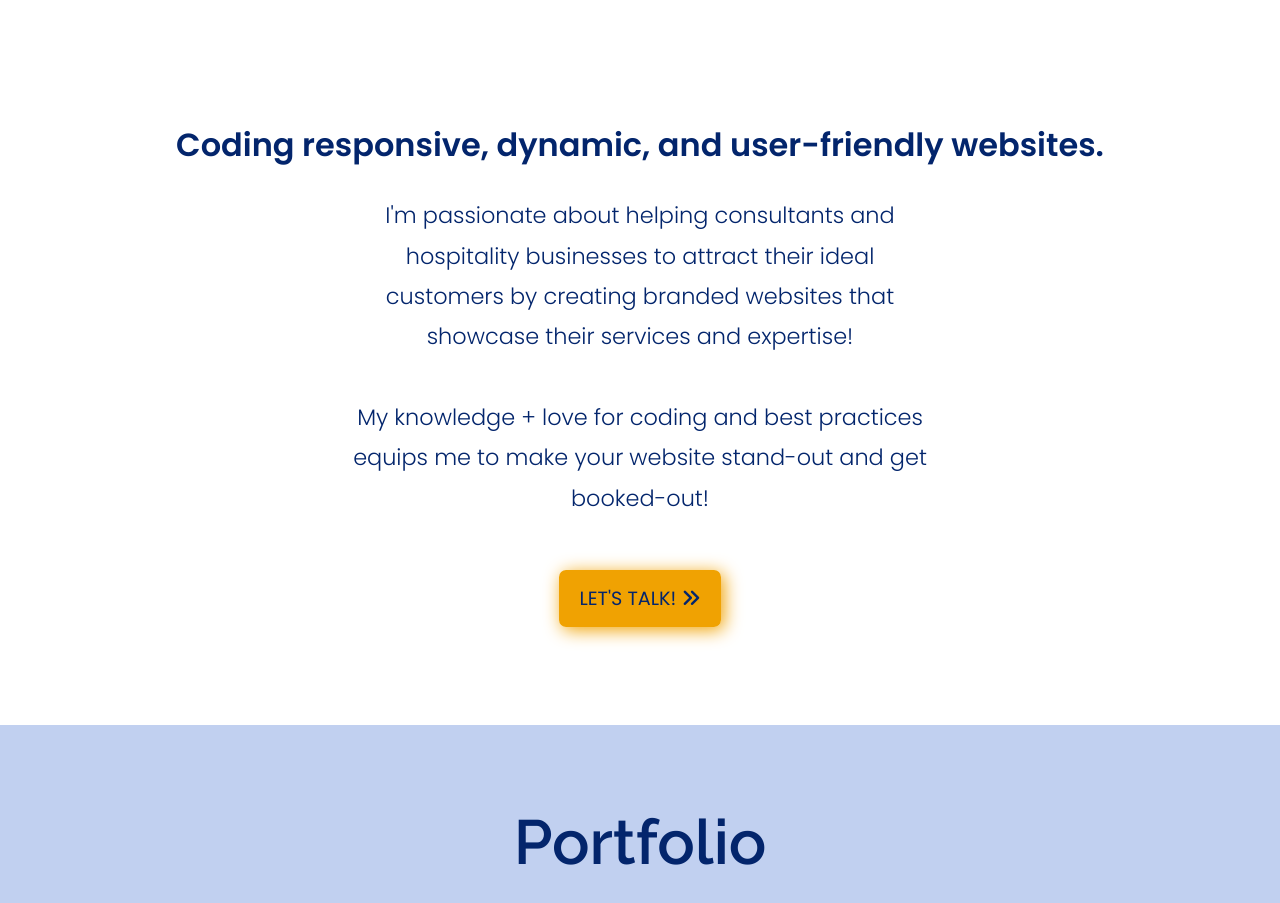
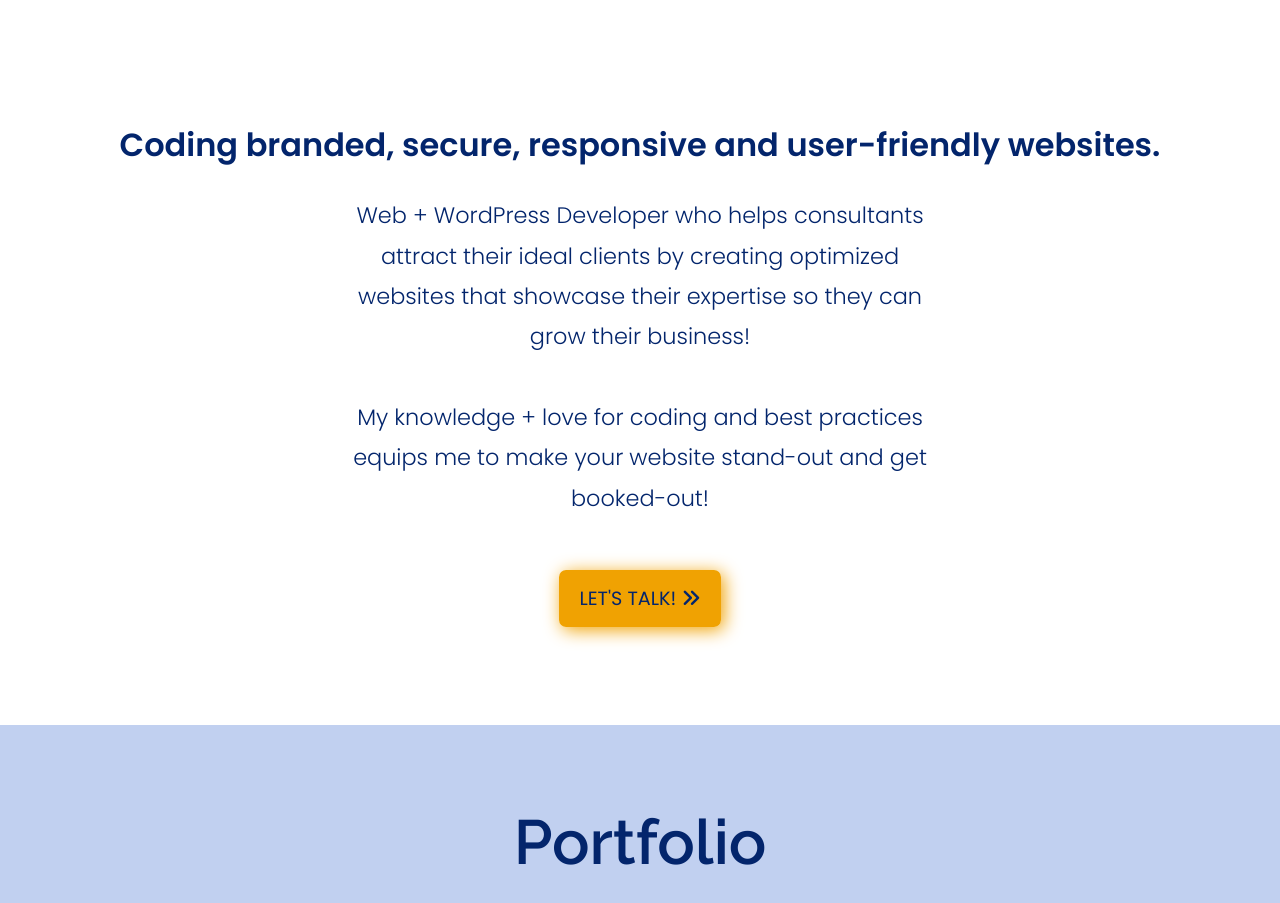
Before and after one commit to tefisaravia/tefi-saravia, a website built with Parcel: page index.html in a window 1280 px wide. Shown: the part 840-1743 px from the top of the page. Built offline with nearby package versions, Linux system fonts and the light colour scheme.

Commit message:
copy improvements in my homepage

```diff
--- a/index.html
+++ b/index.html
@@ -70,9 +70,9 @@
         <!-- INFO SECTION -->
     <section id="home-info-section">
       <div class="info-container">
-        <h3> Coding responsive, dynamic, and user-friendly websites.</h3>
-        <p>I'm passionate about helping consultants and hospitality businesses to attract
-          their ideal customers by creating branded websites that showcase their services and expertise!
+        <h3> Coding branded, secure, responsive and user-friendly websites.</h3>
+        <p>Web + WordPress Developer who helps consultants attract their ideal clients by creating
+          optimized websites that showcase their expertise so they can grow their business!
           <br><br>
           My knowledge + love for coding and best practices equips me to make your website stand-out and get booked-out!
           <br><br></p>
```
